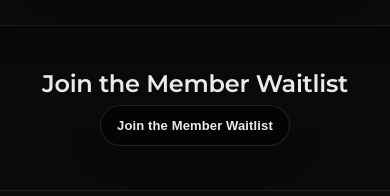
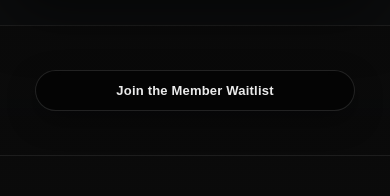
Before and after one commit to TimBlew/Roamstead-booking, a Next.js app: page / in a window 390 px wide. Shown: the part 2984-3180 px from the top of the page. Built offline with nearby package versions, Linux system fonts and the light colour scheme.

Commit message:
edit button format

```diff
--- a/app/globals.css
+++ b/app/globals.css
@@ -149,6 +149,21 @@ ul,ol{ padding-left:18px; }
   transform:translateY(-1px);
   background:rgba(0,0,0,0.68);
   border-color:rgba(255,255,255,0.20);
+}
+
+.waitlistButton {
+  padding: 14px 22px;
+  font-size: 14px;
+  font-weight: 700;
+  letter-spacing: 0.015em;
+  min-width: 240px;
+}
+
+@media (max-width: 520px) {
+  .waitlistButton {
+    width: 100%;
+    max-width: 320px;
+  }
 }
 
 .linkButton{
--- a/app/page.tsx
+++ b/app/page.tsx
@@ -240,8 +240,8 @@ function WaitlistSection({ onJoin }: { onJoin: () => void }) {
   return (
     <section className="section">
       <div className="container" style={{ textAlign: "center" }}>
-        <h2 className="sectionTitle">Join the Member Waitlist</h2>
-        <button type="button" className="button" onClick={onJoin}>
+
+        <button type="button" className="button waitlistButton" onClick={onJoin}>
           Join the Member Waitlist
         </button>
       </div>
```
